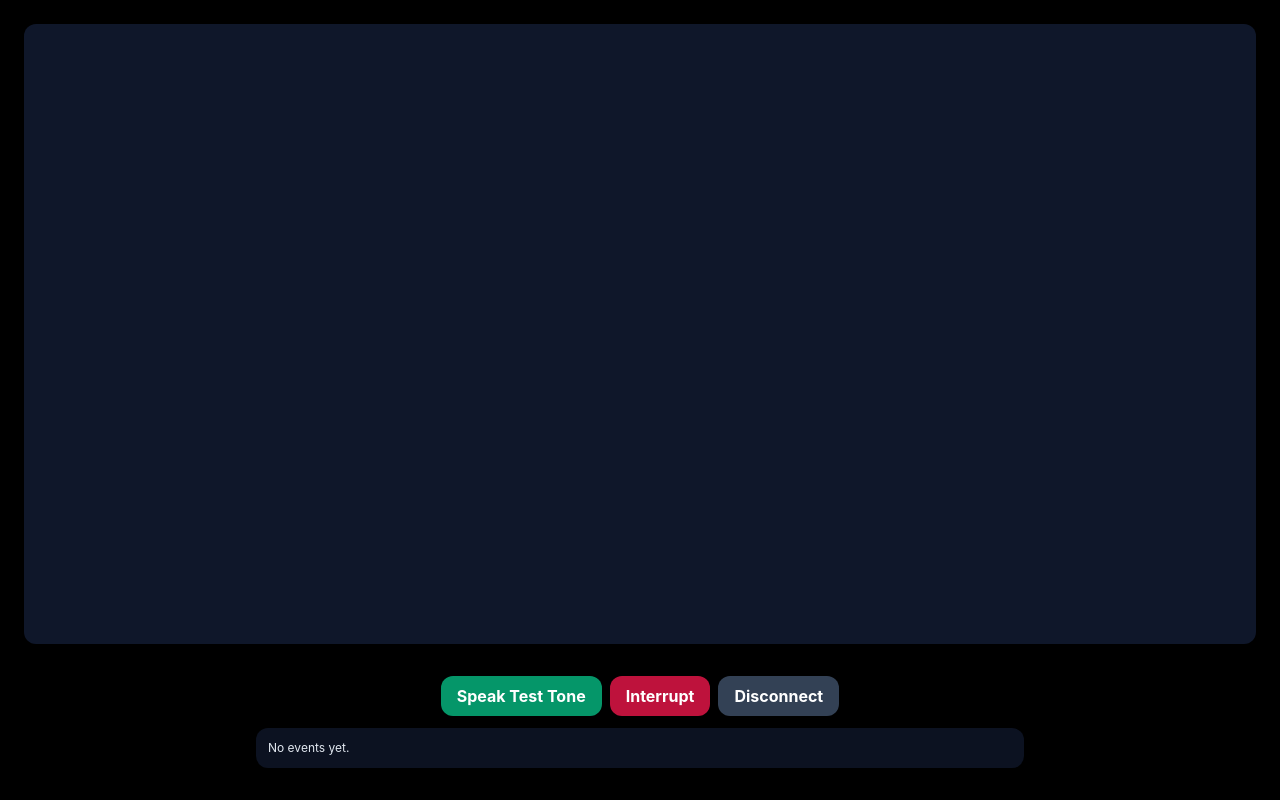
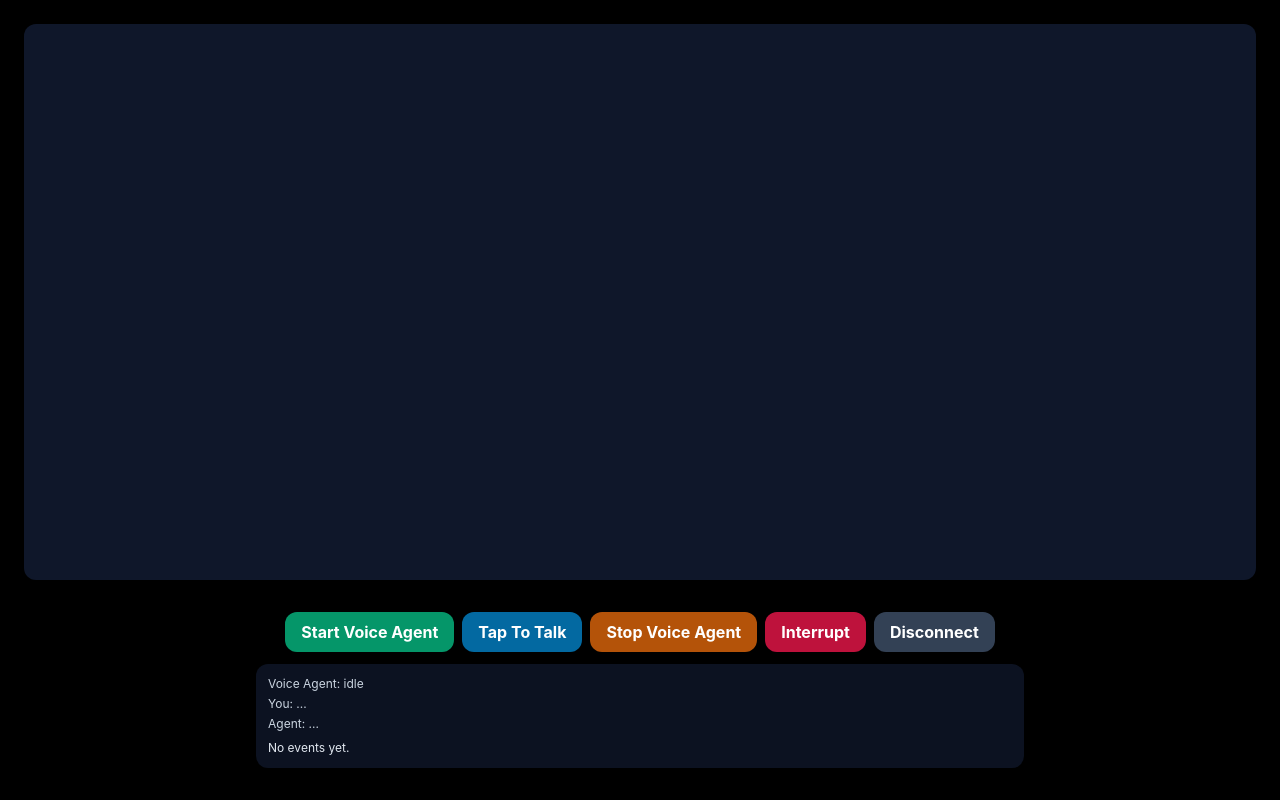
Before and after one commit to ADJsBuilds/SmartWalker, a React (Vite) app in the folder frontend/: page /user in a window 1280 px wide. Built offline with nearby package versions, Linux system fonts and the light colour scheme; no server answers.

Commit message:
Add ElevenLabs agent context manager

```diff
--- a/frontend/src/components/AvatarView.tsx
+++ b/frontend/src/components/AvatarView.tsx
@@ -6,11 +6,31 @@ interface AvatarViewProps {
   logLines: string[];
   onDisconnect: () => void;
   onInterrupt: () => void;
-  onTestTone: () => void;
+  onStartVoiceAgent: () => void;
+  onStopVoiceAgent: () => void;
+  onTalkToAgent: () => void;
+  voiceAgentStatus: string;
+  latestUserTranscript?: string;
+  latestAgentResponse?: string;
+  isListening?: boolean;
   videoHostRef: RefObject<HTMLDivElement>;
 }
 
-export function AvatarView({ status, errorText, logLines, onDisconnect, onInterrupt, onTestTone, videoHostRef }: AvatarViewProps) {
+export function AvatarView({
+  status,
+  errorText,
+  logLines,
+  onDisconnect,
+  onInterrupt,
+  onStartVoiceAgent,
+  onStopVoiceAgent,
+  onTalkToAgent,
+  voiceAgentStatus,
+  latestUserTranscript,
+  latestAgentResponse,
+  isListening,
+  videoHostRef,
+}: AvatarViewProps) {
   return (
     <main className="fixed inset-0 flex flex-col bg-black text-white">
       <section className="relative flex-1 p-4 sm:p-6">
@@ -21,8 +41,14 @@ export function AvatarView({ status, errorText, logLines, onDisconnect, onInterr
       </section>
       <section className="space-y-3 px-6 pb-8 pt-2">
         <div className="flex flex-wrap justify-center gap-2">
-          <button type="button" onClick={onTestTone} className="rounded-xl bg-emerald-600 px-4 py-2 font-bold">
-            Speak Test Tone
+          <button type="button" onClick={onStartVoiceAgent} className="rounded-xl bg-emerald-600 px-4 py-2 font-bold">
+            Start Voice Agent
+          </button>
+          <button type="button" onClick={onTalkToAgent} className="rounded-xl bg-sky-700 px-4 py-2 font-bold">
+            {isListening ? 'Listening...' : 'Tap To Talk'}
+          </button>
+          <button type="button" onClick={onStopVoiceAgent} className="rounded-xl bg-amber-700 px-4 py-2 font-bold">
+            Stop Voice Agent
           </button>
           <button type="button" onClick={onInterrupt} className="rounded-xl bg-rose-700 px-4 py-2 font-bold">
             Interrupt
@@ -32,6 +58,9 @@ export function AvatarView({ status, errorText, logLines, onDisconnect, onInterr
           </button>
         </div>
         <div className="mx-auto max-h-32 w-full max-w-3xl overflow-auto rounded-xl bg-slate-900/80 p-3 text-xs text-slate-200">
+          <p className="mb-1 text-slate-300">Voice Agent: {voiceAgentStatus}</p>
+          <p className="mb-1 text-slate-300">You: {latestUserTranscript || '...'}</p>
+          <p className="mb-2 text-slate-300">Agent: {latestAgentResponse || '...'}</p>
           {logLines.length ? logLines.map((line, idx) => <p key={`${idx}-${line}`}>{line}</p>) : <p>No events yet.</p>}
         </div>
       </section>
--- a/frontend/src/views/UserView.tsx
+++ b/frontend/src/views/UserView.tsx
@@ -1,6 +1,7 @@
 import { useEffect, useMemo, useRef, useState } from 'react';
 import { AvatarView } from '../components/AvatarView';
 import { LiveAvatarLiteSessionManager, type LiteUiState } from '../lib/liveavatarSession';
+import { getSpeechRecognitionCtor, speakText, type SpeechRecognitionLike } from '../lib/speech';
 import { useRealtimeState } from '../store/realtimeState';
 
 export function UserView() {
@@ -8,7 +9,13 @@ export function UserView() {
   const [status, setStatus] = useState<LiteUiState>('idle');
   const [errorText, setErrorText] = useState<string | null>(null);
   const [logLines, setLogLines] = useState<string[]>([]);
+  const [voiceAgentStatus, setVoiceAgentStatus] = useState<'idle' | 'connecting' | 'connected' | 'error'>('idle');
+  const [latestUserTranscript, setLatestUserTranscript] = useState('');
+  const [latestAgentResponse, setLatestAgentResponse] = useState('');
+  const [isListening, setIsListening] = useState(false);
   const videoHostRef = useRef<HTMLDivElement | null>(null);
+  const voiceWsRef = useRef<WebSocket | null>(null);
+  const speechRecRef = useRef<SpeechRecognitionLike | null>(null);
 
   const sessionManager = useMemo(
     () =>
@@ -39,9 +46,121 @@ export function UserView() {
   useEffect(() => {
     void connect();
     return () => {
+      disconnectVoiceAgent();
       void sessionManager.stop();
     };
+    // eslint-disable-next-line react-hooks/exhaustive-deps
   }, [sessionManager]);
+
+  const disconnectVoiceAgent = () => {
+    speechRecRef.current?.stop();
+    speechRecRef.current = null;
+    const ws = voiceWsRef.current;
+    if (ws && ws.readyState <= WebSocket.OPEN) ws.close(1000, 'client stop');
+    voiceWsRef.current = null;
+    setVoiceAgentStatus('idle');
+    setIsListening(false);
+  };
+
+  const sendVoiceEvent = (payload: Record<string, unknown>) => {
+    const ws = voiceWsRef.current;
+    if (!ws || ws.readyState !== WebSocket.OPEN) return;
+    ws.send(JSON.stringify(payload));
+  };
+
+  const extractAgentText = (payload: Record<string, unknown>): string => {
+    for (const key of ['agent_response', 'response', 'text']) {
+      const value = payload[key];
+      if (typeof value === 'string' && value.trim()) return value.trim();
+      if (value && typeof value === 'object') {
+        const maybeNested = value as Record<string, unknown>;
+        for (const nestedKey of ['text', 'response']) {
+          const nestedValue = maybeNested[nestedKey];
+          if (typeof nestedValue === 'string' && nestedValue.trim()) return nestedValue.trim();
+        }
+      }
+    }
+    return '';
+  };
+
+  const startVoiceAgent = async () => {
+    if (voiceAgentStatus === 'connected' || voiceAgentStatus === 'connecting') return;
+    try {
+      setVoiceAgentStatus('connecting');
+      const session = await apiClient.createElevenSession({});
+      const ws = new WebSocket(session.signed_url);
+      voiceWsRef.current = ws;
+
+      ws.onopen = () => {
+        setVoiceAgentStatus('connected');
+        setLogLines((prev) => [`Voice agent connected (${session.session_id})`, ...prev].slice(0, 80));
+        sendVoiceEvent({
+          type: 'contextual_update',
+          text: 'STATE UPDATE:\n- UI: user_view\n- Session intent: short voice back-and-forth coaching',
+        });
+      };
+
+      ws.onclose = () => {
+        setVoiceAgentStatus('idle');
+      };
+
+      ws.onerror = () => {
+        setVoiceAgentStatus('error');
+      };
+
+      ws.onmessage = (event) => {
+        let payload: unknown;
+        try {
+          payload = JSON.parse(String(event.data));
+        } catch {
+          return;
+        }
+        if (!payload || typeof payload !== 'object') return;
+        const typed = payload as Record<string, unknown>;
+        const type = String(typed.type || '');
+        if (type === 'ping') {
+          const pingEvent = (typed.ping_event as Record<string, unknown> | undefined) || {};
+          const eventId = String(pingEvent.event_id || typed.event_id || '');
+          if (eventId) sendVoiceEvent({ type: 'pong', event_id: eventId });
+          return;
+        }
+        const text = extractAgentText(typed);
+        if (text && (type.includes('agent') || type.includes('response'))) {
+          setLatestAgentResponse(text);
+          speakText(text);
+        }
+      };
+    } catch (error) {
+      setVoiceAgentStatus('error');
+      setErrorText(error instanceof Error ? error.message : 'Failed to start voice agent.');
+    }
+  };
+
+  const talkToAgent = () => {
+    if (voiceAgentStatus !== 'connected') return;
+    const Ctor = getSpeechRecognitionCtor();
+    if (!Ctor) {
+      setErrorText('Speech recognition not supported in this browser.');
+      return;
+    }
+    speechRecRef.current?.stop();
+    const recognition = new Ctor();
+    speechRecRef.current = recognition;
+    recognition.lang = 'en-US';
+    recognition.continuous = false;
+    recognition.interimResults = false;
+    recognition.onerror = () => setIsListening(false);
+    recognition.onend = () => setIsListening(false);
+    recognition.onresult = (event) => {
+      const transcript = event.results[0]?.[0]?.transcript?.trim() || '';
+      setIsListening(false);
+      if (!transcript) return;
+      setLatestUserTranscript(transcript);
+      sendVoiceEvent({ type: 'user_message', text: transcript });
+    };
+    setIsListening(true);
+    recognition.start();
+  };
 
   return (
     <AvatarView
@@ -51,7 +170,13 @@ export function UserView() {
       videoHostRef={videoHostRef}
       onDisconnect={() => void sessionManager.stop()}
       onInterrupt={() => void sessionManager.interrupt()}
-      onTestTone={() => void sessionManager.speakTestTone(1, 440)}
+      onStartVoiceAgent={() => void startVoiceAgent()}
+      onStopVoiceAgent={disconnectVoiceAgent}
+      onTalkToAgent={talkToAgent}
+      voiceAgentStatus={voiceAgentStatus}
+      latestUserTranscript={latestUserTranscript}
+      latestAgentResponse={latestAgentResponse}
+      isListening={isListening}
     />
   );
 }
```
Also changed, not shown: 2 other files (tests, documents, lock files or other folders).
